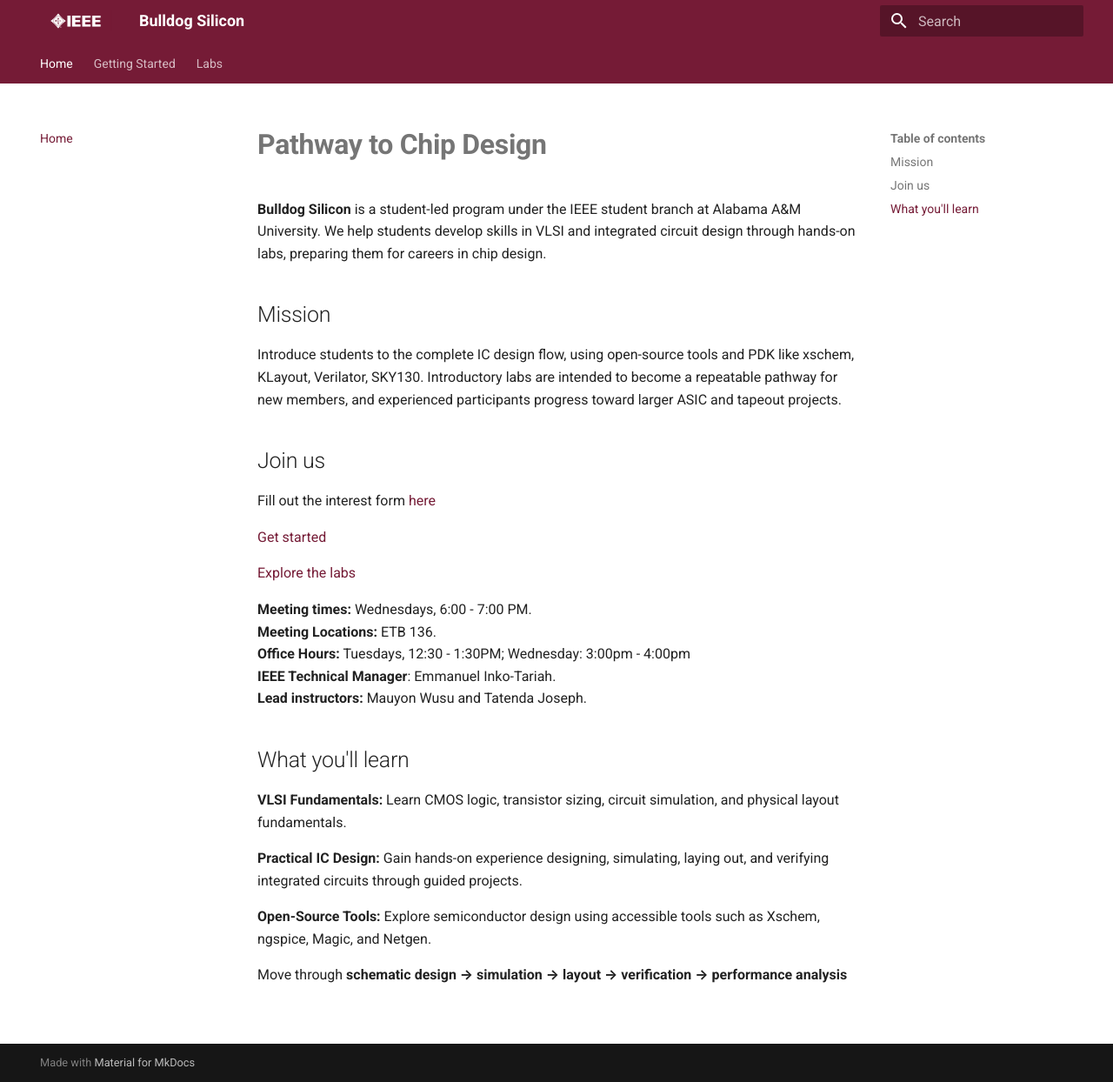
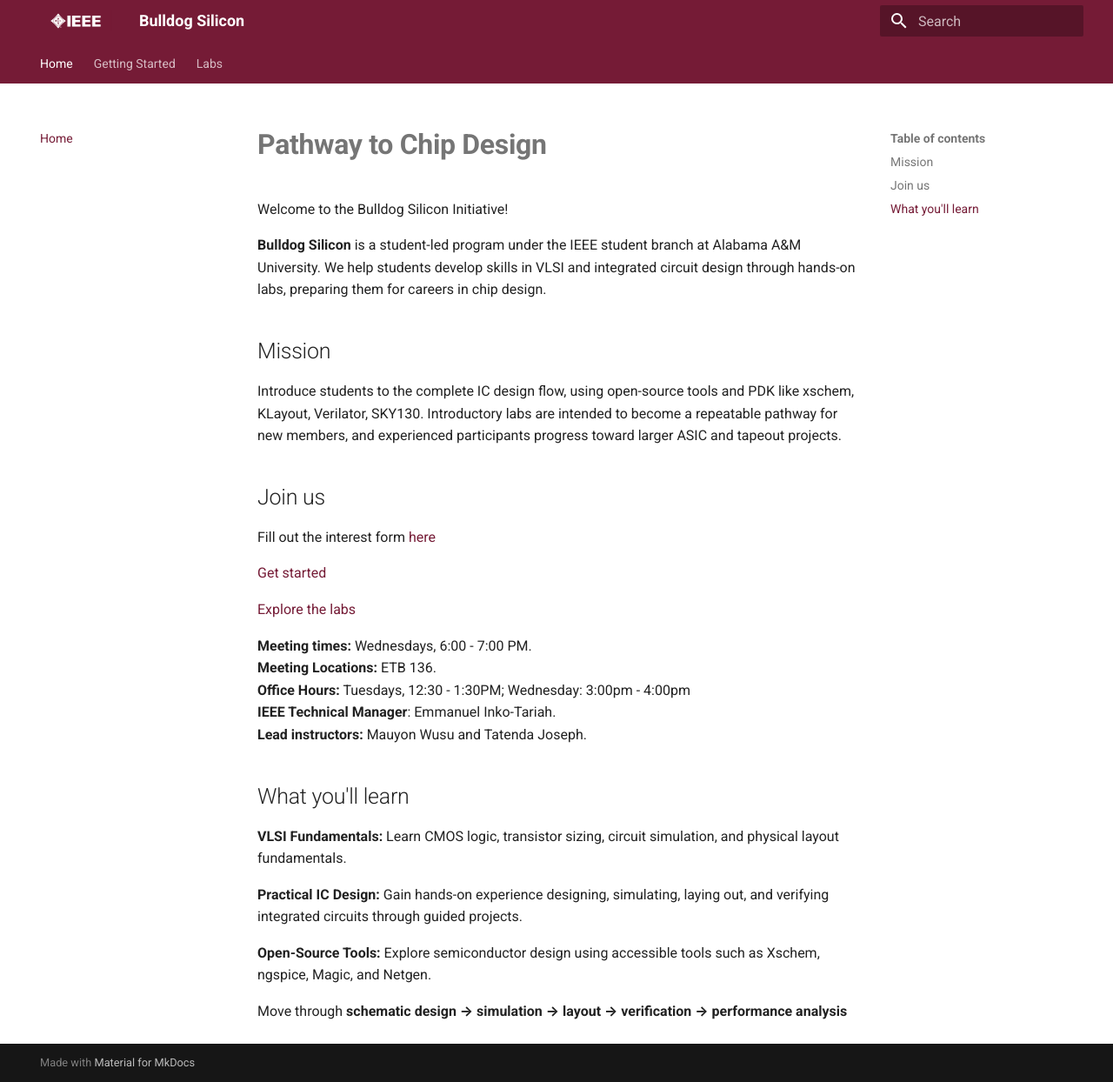
Before and after one commit to bulldog-silicon/bulldog-silicon.github.io, an MkDocs documentation site: the page built from docs/index.md, in a window 1280 px wide and 1244 px high. Shown: the whole window at 87% size. Built offline with MkDocs 1.6.1 and Material for MkDocs 9.7.7, drawn with Linux system fonts in a browser that asks for light colours.

Commit message:
Update Bulldog Silicon homepage

```diff
--- a/docs/index.md
+++ b/docs/index.md
@@ -1,4 +1,6 @@
 # Pathway to Chip Design
+
+Welcome to the Bulldog Silicon Initiative!
 
 **Bulldog Silicon** is a student-led program under the IEEE student branch at Alabama A&M University. We help students develop skills in VLSI and integrated circuit design through hands-on labs, preparing them for careers in chip design.
 
```
